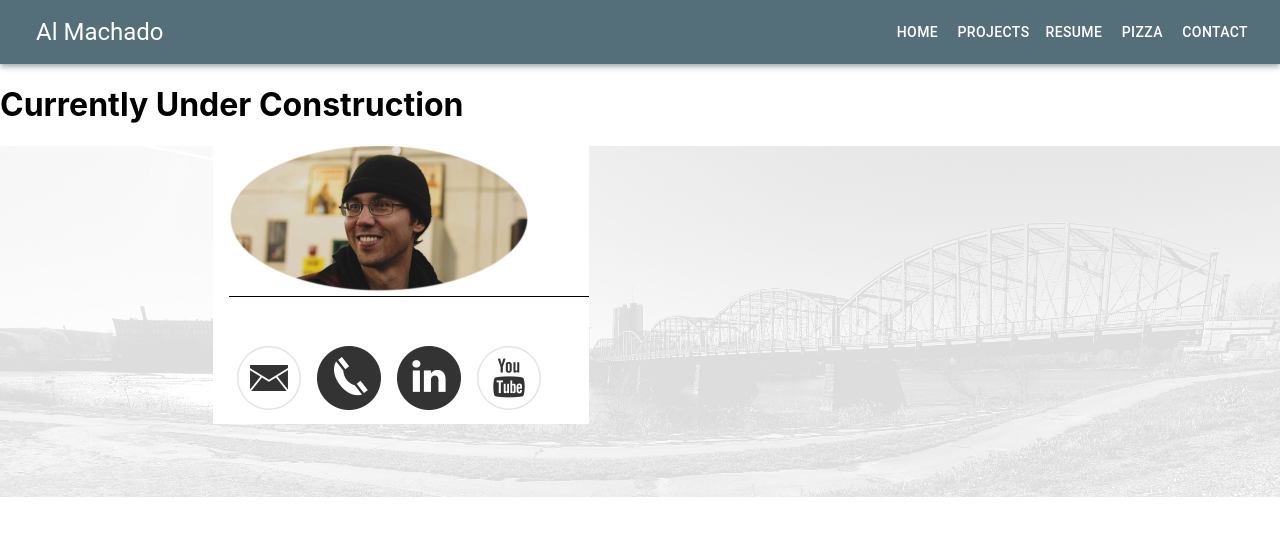
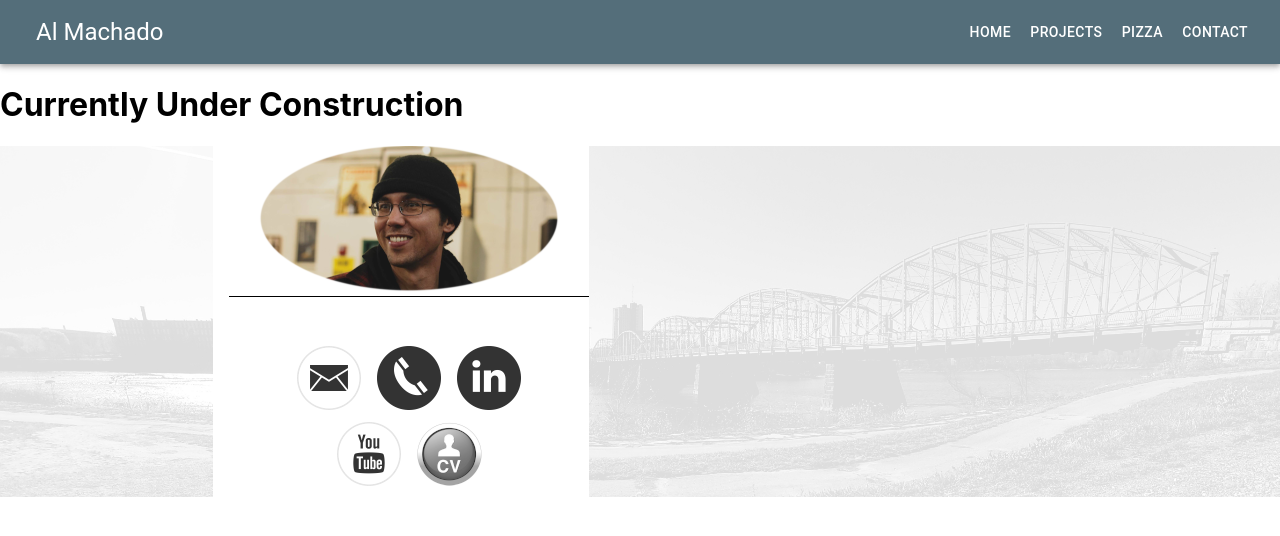
Before and after one commit to machada/portfolio, a React (Create React App) app: page / in a window 1280 px wide. Both pictures are taken after a click on the button "CONTACT". Shown: the top 536 px of the page. Built offline with nearby package versions, Linux system fonts and the light colour scheme.

Commit message:
reformatted contact pg again, eliminate resume route

```diff
--- a/package.json
+++ b/package.json
@@ -11,6 +11,7 @@
     "@testing-library/user-event": "^12.1.10",
     "react": "^17.0.1",
     "react-dom": "^17.0.1",
+    "react-modal": "^3.12.1",
     "react-player": "^2.7.0",
     "react-player-controls": "^2.0.0-beta.1",
     "react-scripts": "4.0.0",
--- a/src/App.css
+++ b/src/App.css
@@ -56,7 +56,7 @@
 }
 .Landing-Page{
 
-  text-align:left;
+  text-align:center;
   opacity: 1;
   margin:none;
   padding:0;
@@ -104,3 +104,6 @@
 .video-caption{
   padding-bottom: 25px;
 }
+.center-contents{
+  justify-content: "center";
+}
--- a/src/components/BigNav.js
+++ b/src/components/BigNav.js
@@ -52,13 +52,7 @@ export default function SimpleMenu(props) {
         >
       Projects
       </Button>
-      <Button
-      color='inherit'
-      onClick= {handleClick}
-      label = "RESUME"
-      >
-      Resume
-      </Button>
+
       <Button
       color='inherit'
       onClick= {handleClick}
--- a/src/components/ContactMe.js
+++ b/src/components/ContactMe.js
@@ -1,4 +1,4 @@
-import React from 'react';
+import React, {useState} from 'react';
 import { makeStyles } from '@material-ui/core/styles';
 import List from '@material-ui/core/List';
 import ListItem from '@material-ui/core/ListItem';
@@ -12,10 +12,13 @@ import emailpic from '../images/emailpic.png';
 import phonepic from '../images/phonepic.png';
 import linkedinpic from '../images/linkedinpic.png';
 import youtubepic from '../images/youtubepic.png';
+import cvDownload from '../images/cvDownload.png';
 import Avatar from '@material-ui/core/Avatar';
 import Box from '@material-ui/core/Box';
 import Button from '@material-ui/core/Button';
 import Tooltip from '@material-ui/core/Tooltip';
+import Modal from '@material-ui/core/Modal';
+import resumeCopy from '../images/20201101AlMachadoResume.pdf'
 
 
 
@@ -35,7 +38,17 @@ function ListItemLink(props) {
 
 export default function ContactMe() {
   const classes = useStyles();
+  let [displayNum, setDisplay] = useState(false)
 
+ function handleClick() {
+    setDisplay(displayNum = !displayNum)
+  }
+
+  function renderNum(){
+    if (displayNum == true){
+      return (<div >978-590-0298</div>)
+    }
+  }
   return (
     <div className={classes.root}>
 
@@ -46,33 +59,32 @@ export default function ContactMe() {
       <List component="nav" aria-label="main mailbox folders">
 
 
-
-
-
-
-
-
         <Box>
         <Button href="mailto:allan.machado2011@gmail.com">
           <img src={emailpic}/>
         </Button>
 
         <Tooltip title="978-590-0298" >
-        <Button>
-          <img src={phonepic} href="978-590-0298"/>
+        <Button href="tel:9785900298" onClick={handleClick}>
+          <img src={phonepic} />
         </Button>
         </Tooltip>
-        <Button href="http://www.linkedin.com/in/allan-machado-lowell">
+        <Button href="http://www.linkedin.com/in/allan-machado-lowell" target="blank">
           <img src={linkedinpic}/>
-        </Button>
-        <Button href="https://www.youtube.com/user/allanmachado2011">
-         <img src={youtubepic}/>
         </Button>
 
 
         </Box>
+        <Box className="center-contents">
+        <Button href="https://www.youtube.com/user/allanmachado2011" target="blank">
+         <img src={youtubepic}/>
+        </Button>
+        <Button a href={resumeCopy} download="AlMachadoResumeNov2020">
+         <img src={cvDownload}/>
+        </Button>
 
-
+        </Box>
+        {renderNum()}
 
       </List>
     </div>
--- a/src/components/Resume.js
+++ b/src/components/Resume.js
@@ -10,7 +10,10 @@ import resumeCopy from '../images/20201101AlMachadoResume.pdf'
 const Resume = (props) =>{
 
     return(
-        <div a href={resumeCopy}>hello world??? resume </div>
+        < a href={resumeCopy} download="AlMachadoResumeNov2020">
+            hello world? resume
+
+        </a>
     )
 }
 
```
Also changed, not shown: src/images/cvDownload.png (added), 1 other file (tests, documents, lock files or other folders).
